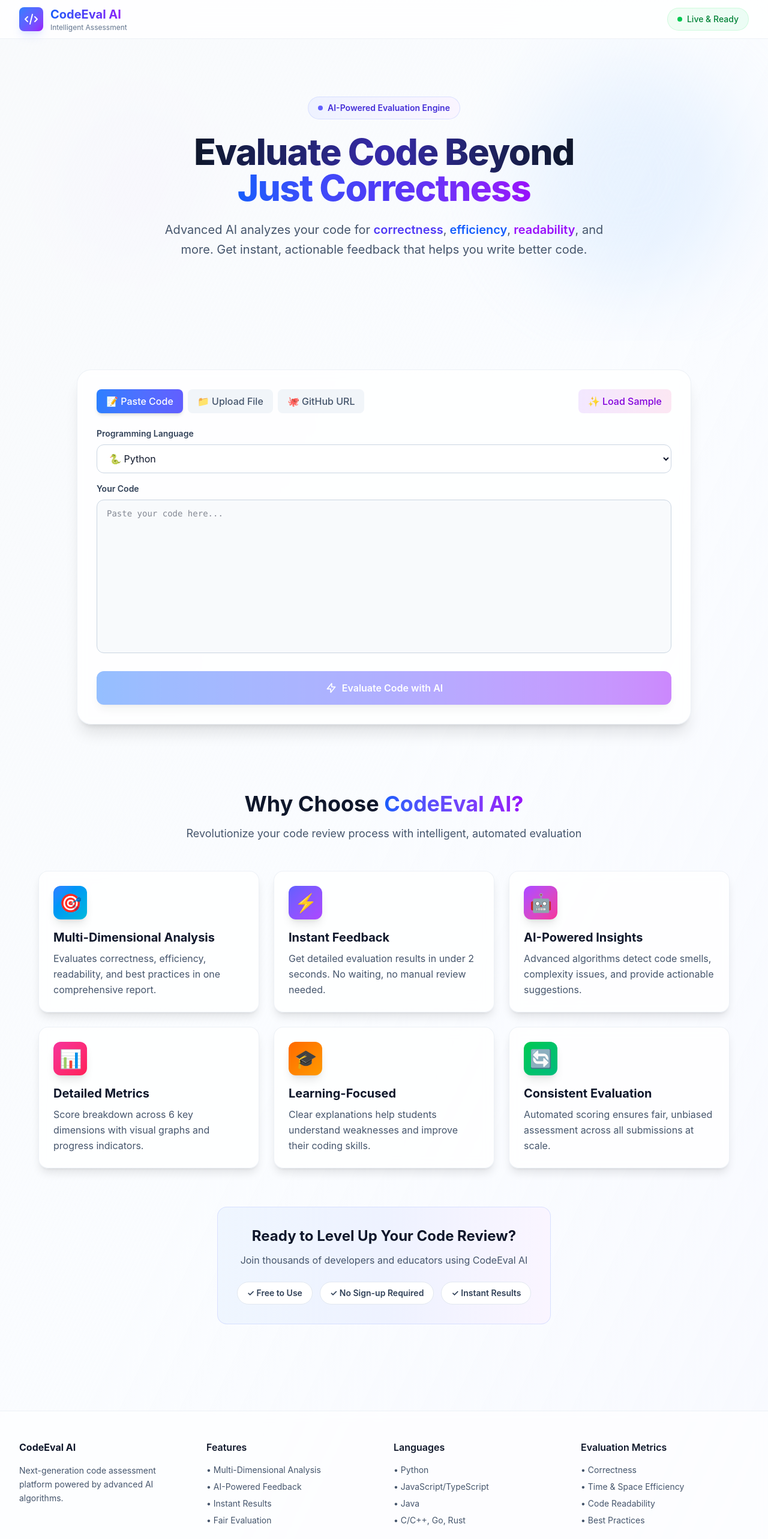
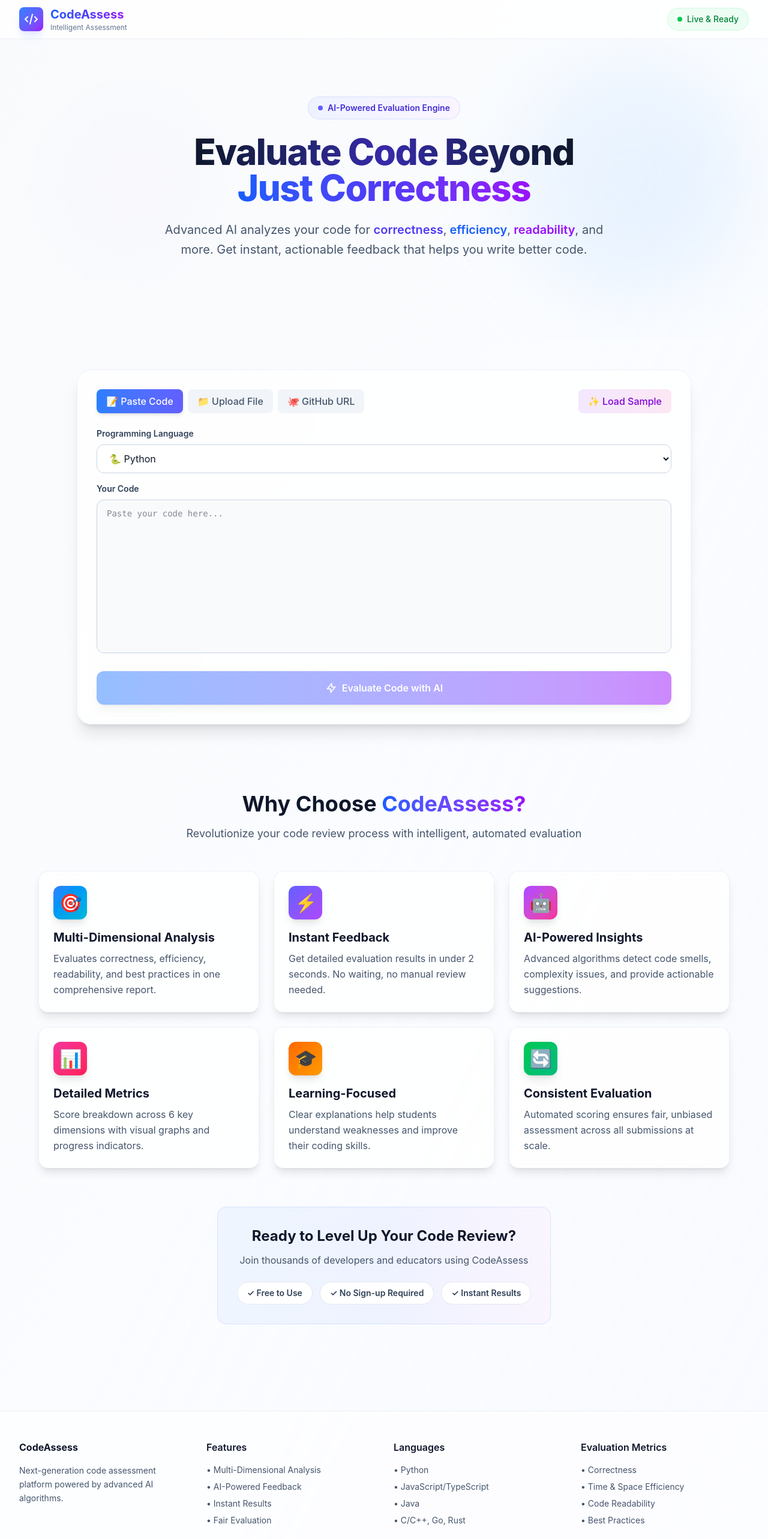
Before and after one commit to nityamm-coder/AI-Coding-Assignment-Evaluator, a React (Vite) app: page / in a window 1280 px wide. Shown: the top 2566 px of the page at 60% size. Built offline with nearby package versions, Linux system fonts and the light colour scheme.

Commit message:
changed Title

```diff
--- a/index.html
+++ b/index.html
@@ -3,7 +3,7 @@
   <head>
     <meta charset="UTF-8" />
     <meta name="viewport" content="width=device-width, initial-scale=1.0" />
-    <title>CodeEval AI - Intelligent Code Assessment Platform</title>
+    <title>CodeAssess - Intelligent Code Assessment Platform</title>
   </head>
   <body>
     <div id="root"></div>
--- a/src/components/Features.tsx
+++ b/src/components/Features.tsx
@@ -45,7 +45,7 @@ export function Features() {
           {/* Section Header */}
           <div className="text-center mb-12">
             <h2 className="text-3xl sm:text-4xl font-bold text-slate-900 mb-4">
-              Why Choose <span className="bg-gradient-to-r from-blue-600 to-purple-600 bg-clip-text text-transparent">CodeEval AI?</span>
+              Why Choose <span className="bg-gradient-to-r from-blue-600 to-purple-600 bg-clip-text text-transparent">CodeAssess?</span>
             </h2>
             <p className="text-lg text-slate-600 max-w-2xl mx-auto">
               Revolutionize your code review process with intelligent, automated evaluation
@@ -75,7 +75,7 @@ export function Features() {
                 Ready to Level Up Your Code Review?
               </h3>
               <p className="text-slate-600 mb-6">
-                Join thousands of developers and educators using CodeEval AI
+                Join thousands of developers and educators using CodeAssess
               </p>
               <div className="flex flex-wrap gap-3 justify-center">
                 <span className="px-4 py-2 rounded-full bg-white border border-slate-200 text-sm font-semibold text-slate-700">
--- a/src/components/Footer.tsx
+++ b/src/components/Footer.tsx
@@ -5,7 +5,7 @@ export function Footer() {
         <div className="grid sm:grid-cols-2 lg:grid-cols-4 gap-8 mb-8">
           {/* About */}
           <div>
-            <h3 className="font-bold text-slate-900 mb-4">CodeEval AI</h3>
+            <h3 className="font-bold text-slate-900 mb-4">CodeAssess</h3>
             <p className="text-sm text-slate-600 leading-relaxed">
               Next-generation code assessment platform powered by advanced AI algorithms.
             </p>
--- a/src/components/Header.tsx
+++ b/src/components/Header.tsx
@@ -10,7 +10,7 @@ export function Header() {
           </div>
           <div>
             <h1 className="text-xl font-bold bg-gradient-to-r from-blue-600 via-indigo-600 to-purple-600 bg-clip-text text-transparent">
-              CodeEval AI
+              CodeAssess
             </h1>
             <p className="text-xs text-slate-500">Intelligent Assessment</p>
           </div>
```
